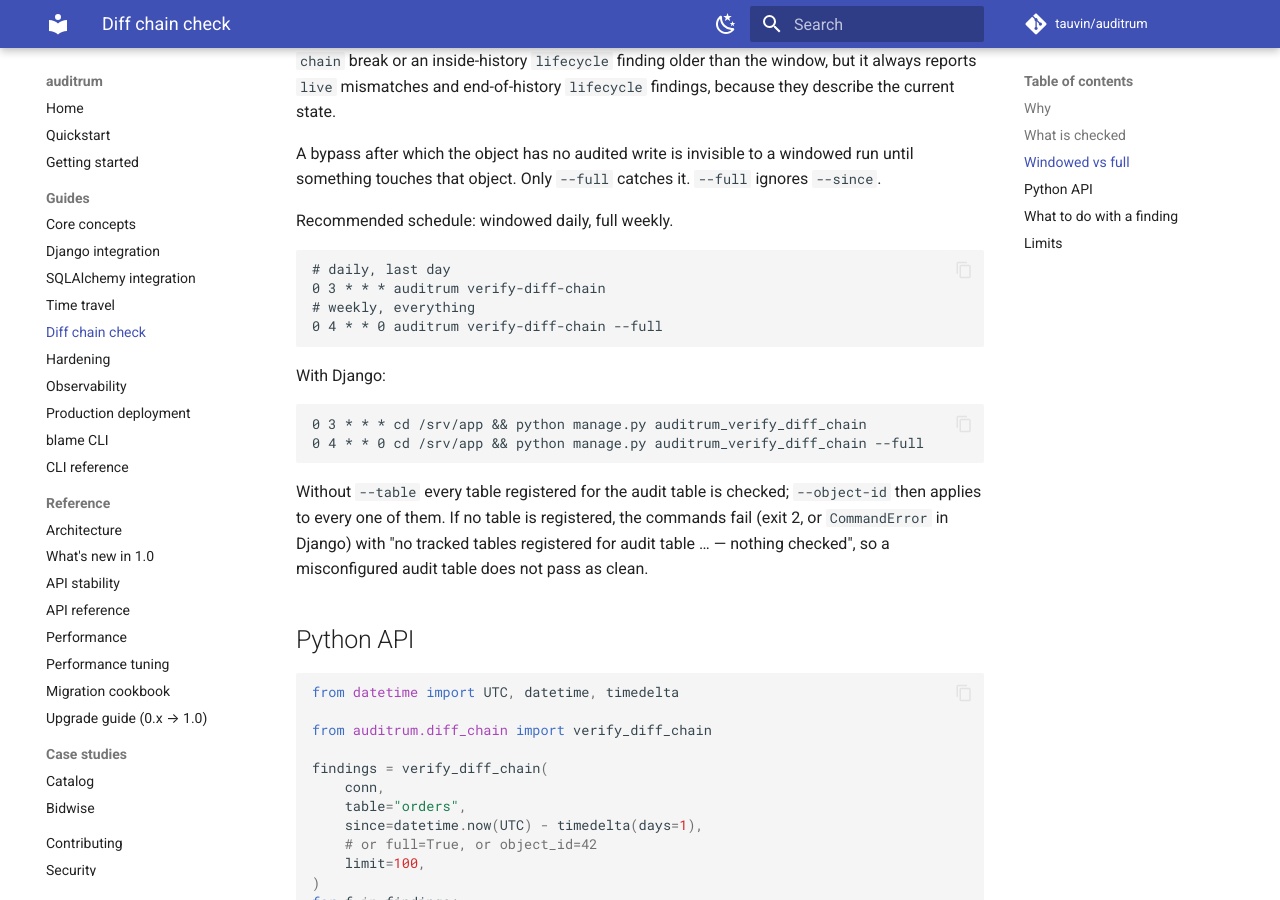
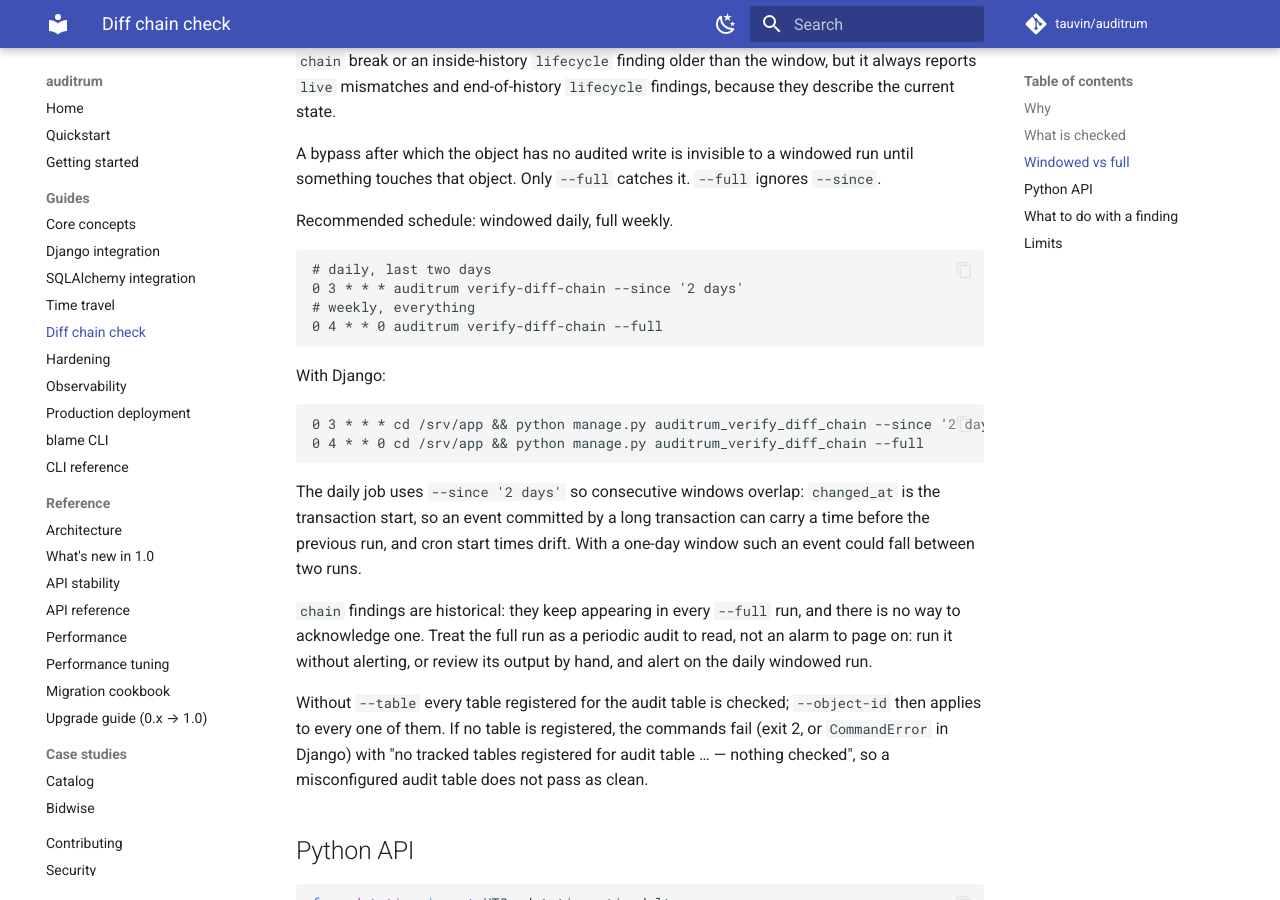
Before and after one commit to tauvin/auditrum, an MkDocs documentation site: the page built from docs/diff-chain.md, in a window 1280 px wide and 900 px high, scrolled down 1399 px. Built offline with MkDocs 1.6.1 and Material for MkDocs 9.7.7, drawn with Linux system fonts in a browser that asks for light colours; comment, search, counter and statistics services are not loaded; some of the changed text lies outside the part shown.

Commit message:
Tighten verify-diff-chain output and docs

````diff
--- a/docs/diff-chain.md
+++ b/docs/diff-chain.md
@@ -71,8 +71,8 @@ it. `--full` ignores `--since`.
 Recommended schedule: windowed daily, full weekly.
 
 ```
-# daily, last day
-0 3 * * * auditrum verify-diff-chain
+# daily, last two days
+0 3 * * * auditrum verify-diff-chain --since '2 days'
 # weekly, everything
 0 4 * * 0 auditrum verify-diff-chain --full
 ```
@@ -80,9 +80,21 @@ Recommended schedule: windowed daily, full weekly.
 With Django:
 
 ```
-0 3 * * * cd /srv/app && python manage.py auditrum_verify_diff_chain
+0 3 * * * cd /srv/app && python manage.py auditrum_verify_diff_chain --since '2 days'
 0 4 * * 0 cd /srv/app && python manage.py auditrum_verify_diff_chain --full
 ```
+
+The daily job uses `--since '2 days'` so consecutive windows overlap:
+`changed_at` is the transaction start, so an event committed by a long
+transaction can carry a time before the previous run, and cron start
+times drift. With a one-day window such an event could fall between two
+runs.
+
+`chain` findings are historical: they keep appearing in every `--full`
+run, and there is no way to acknowledge one. Treat the full run as a
+periodic audit to read, not an alarm to page on: run it without
+alerting, or review its output by hand, and alert on the daily windowed
+run.
 
 Without `--table` every table registered for the audit table is checked;
 `--object-id` then applies to every one of them. If no table is
@@ -152,9 +164,12 @@ write of the affected columns.
 - A windowed run reads the whole history of every object it touches,
   because the previous event for a column can be arbitrarily old. This
   is the main cost on hot objects.
-- If the field filter changed over time, a column added to the filter
-  starts its chain at its first event after the change; a column
-  removed from the filter is no longer compared with the live row.
+- If the field filter changed over time: a column newly added to the
+  filter starts its chain at its first event after the change, and a
+  column removed from the filter is no longer compared with the live
+  row. A column that was in the filter, then excluded, then included
+  again is compared with the last value audited before the exclusion,
+  so any change made while it was excluded is reported as `chain`.
 - Tables tracked with a `log_condition` cannot be verified: events the
   condition skips are gaps by design. `verify_diff_chain` raises
   `ValueError` for them, and runs without `--table` leave them out.
````
Also changed, not shown: 5 other files.
